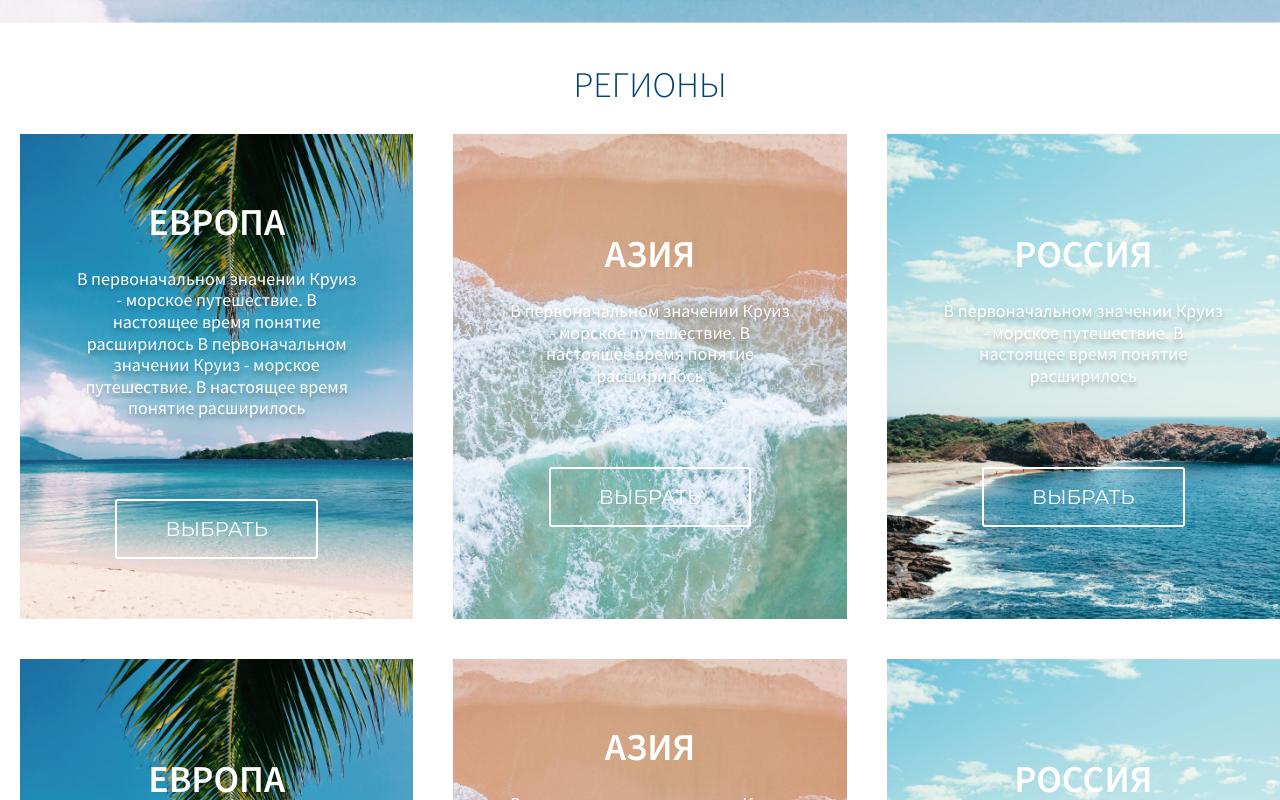
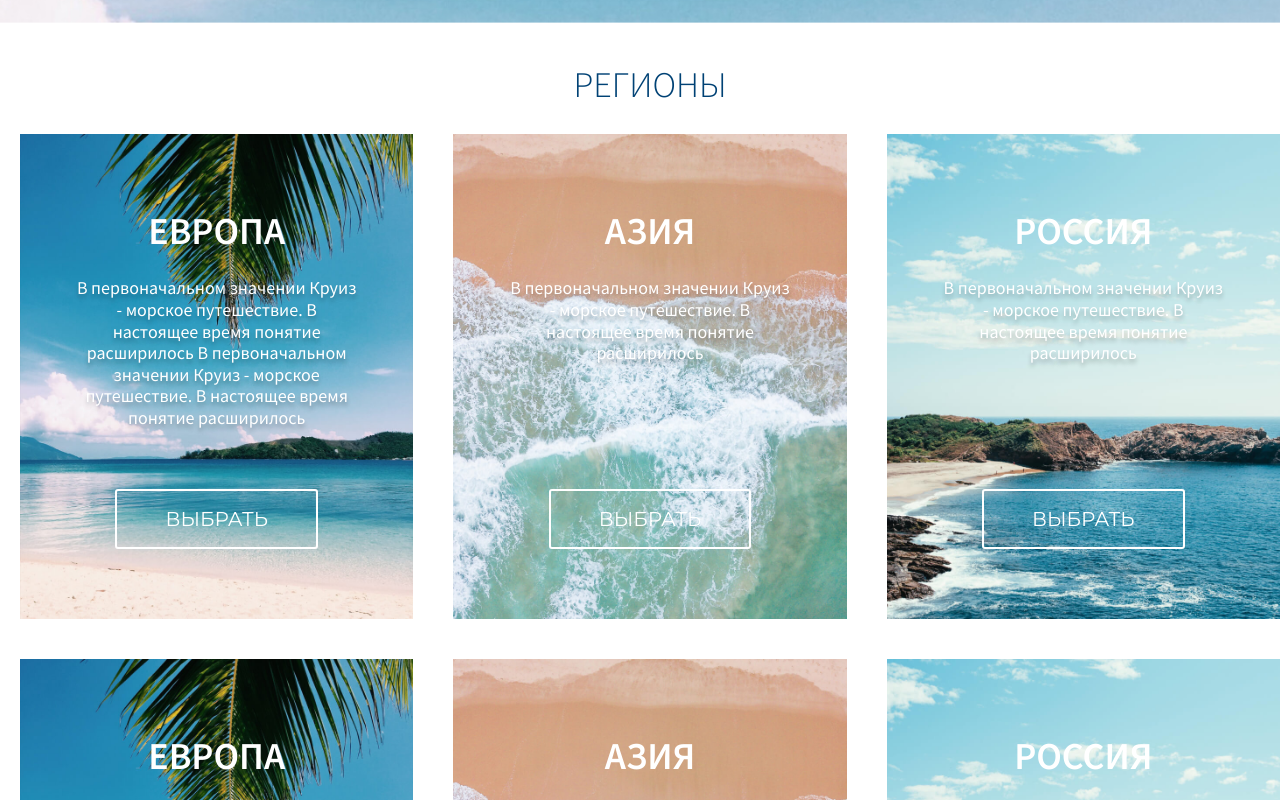
Before and after one commit to DmitriyOne/react-cruisedream, a React (Create React App) app: page / in a window 1280 px wide. Shown: the part 1720-2520 px from the top of the page. Built offline with nearby package versions, Linux system fonts and the light colour scheme.

Commit message:
Partners link and card text position

```diff
--- a/src/constants/index.ts
+++ b/src/constants/index.ts
@@ -2,3 +2,4 @@ export * from './routes'
 export * from './menu'
 export * from './links'
 export * from './footer-links'
+export * from './partners'
--- /dev/null
+++ b/src/constants/partners.ts
@@ -0,0 +1,5 @@
+export const CRUISE_PARTNERS = {
+	partner1: '#',
+	partner2: '#',
+	partner3: '#'
+}
--- a/src/index.scss
+++ b/src/index.scss
@@ -28,6 +28,7 @@
 		border-bottom: 1px solid #4F4E4E !important;
 		box-shadow: none !important;
 		padding: 5px 0 10px;
+		cursor: pointer !important;
 	}
 
 	&__value-container {
@@ -70,6 +71,7 @@
 	&__input-container {
 		margin: 0 !important;
     padding: 0 !important;
+		cursor: pointer;
 	}
 
 	&__indicator-separator {
--- a/src/pages/Home/sections/data/partners-data.ts
+++ b/src/pages/Home/sections/data/partners-data.ts
@@ -1,3 +1,5 @@
+import { CRUISE_PARTNERS } from '../../../../constants'
+
 import partner1Image from '../../../../assets/images/partners/partner-caribbean.png'
 import partner2Image from '../../../../assets/images/partners/partner-celebrity.png'
 import partner3Image from '../../../../assets/images/partners/partner-msc-cruises.png'
@@ -5,16 +7,19 @@ import partner3Image from '../../../../assets/images/partners/partner-msc-cruise
 export const PartnersData = [
 	{
 		id: 1,
+		href: `${CRUISE_PARTNERS.partner1}`,
 		src: partner1Image,
 		alt: 'Partner Caribbean',
 	},
 	{
 		id: 2,
+		href: `${CRUISE_PARTNERS.partner2}`,
 		src: partner2Image,
 		alt: 'Partner Celebrity',
 	},
 	{
 		id: 3,
+		href: `${CRUISE_PARTNERS.partner3}`,
 		src: partner3Image,
 		alt: 'Partner MSC Cruises',
 	},
--- a/src/pages/Home/sections/partners/partners.module.scss
+++ b/src/pages/Home/sections/partners/partners.module.scss
@@ -14,6 +14,7 @@
 	@include mixins.media-w(breakpoints.$laptop-s) {
 		@include mixins.fluidMaxSize(700);
 	}
+
 	@include mixins.media-w(breakpoints.$tablet) {
 		@include mixins.fluidMaxSize(600);
 	}
@@ -29,6 +30,7 @@
 	@include mixins.media-w(breakpoints.$tablet) {
 		font-size: 28px;
 	}
+
 	@include mixins.media-w(breakpoints.$tablet-s) {
 		font-size: 22px;
 	}
@@ -44,6 +46,10 @@
 	@include mixins.media-w(breakpoints.$tablet) {
 		font-size: 16px;
 	}
+}
+
+.link {
+	display: block;
 }
 
 .swiper {
--- a/src/pages/Home/sections/partners/partners.tsx
+++ b/src/pages/Home/sections/partners/partners.tsx
@@ -3,7 +3,7 @@ import { Swiper, SwiperSlide } from 'swiper/react'
 import { params } from './swiper'
 import { PartnersData } from '../data/partners-data'
 
-import { Container, Heading } from '../../../../components'
+import { Button, Container, Heading } from '../../../../components'
 
 import 'swiper/css'
 import 'swiper/css/pagination'
@@ -28,10 +28,15 @@ export const Partners = () => {
 							key={item.id}
 							className={styles.slide}
 						>
-							<img
-								src={item.src}
-								alt={item.alt}
-							/>
+							<Button
+								href={item.href}
+								className={styles.link}
+							>
+								<img
+									src={item.src}
+									alt={item.alt}
+								/>
+							</Button>
 						</SwiperSlide>
 					)}
 					<div className={styles.pagination} />
--- a/src/pages/Home/sections/regions/region-card/region-card.module.scss
+++ b/src/pages/Home/sections/regions/region-card/region-card.module.scss
@@ -23,18 +23,17 @@
 }
 
 .slide {
-	@include mixins.flex-center;
+	display: flex;
+	align-items: center;
+	justify-content: space-between;
 	flex-direction: column;
 	position: relative;
-	padding: 40px 20px;
+	padding: 70px 20px;
 	height: auto;
 	min-height: 585px;
 
 	@include mixins.media-w(breakpoints.$laptop-l) {
 		min-height: 485px;
-	}
-	@include mixins.media-w(breakpoints.$laptop-s) {
-		padding: 20px;
 	}
 	@include mixins.media-w(breakpoints.$mobile-l) {
 		min-height: 420px;
@@ -71,9 +70,12 @@
 }
 
 .cardContent {
-	@include mixins.flex-center;
+	display: flex;
+	align-items: center;
+	justify-content: space-between;
 	flex-direction: column;
 	@include mixins.fluidMaxSize(280);
+	height: 100%;
 	margin: 0 auto;
 
 	@include mixins.media-w(breakpoints.$tablet) {
@@ -106,6 +108,7 @@
 	color: colors.$white;
 	text-align: center;
 	text-shadow: 0px 4px 4px rgba(0, 0, 0, 0.25);
+	padding-bottom: 20px;
 
 	@include mixins.media-w(breakpoints.$laptop-s) {
 		font-size: 18px;
@@ -117,7 +120,7 @@
 
 .cardButton {
 	display: inline-block;
-	margin-top: 80px;
+	margin-top: auto;
 	font-weight: 500;
 	font-size: 20px;
 	line-height: 120%;
--- a/src/pages/Home/sections/search/search.module.scss
+++ b/src/pages/Home/sections/search/search.module.scss
@@ -107,7 +107,6 @@
 }
 
 .datepicker {
-  padding: 5px 0 10px;
   border-bottom: 1px solid #4F4E4E;
   position: relative;
 
@@ -125,10 +124,13 @@
 }
 
 .inputDatepicker {
+  padding: 5px 0 10px;
+  width: 100%;
   @include mixins.fonts(family.$source-sans-pro, 300);
   font-size: 24px;
   line-height: 120%;
   color: #004275;
+  cursor: pointer;
 
   @include mixins.media-w(breakpoints.$laptop-l) {
     font-size: 20px;
```
